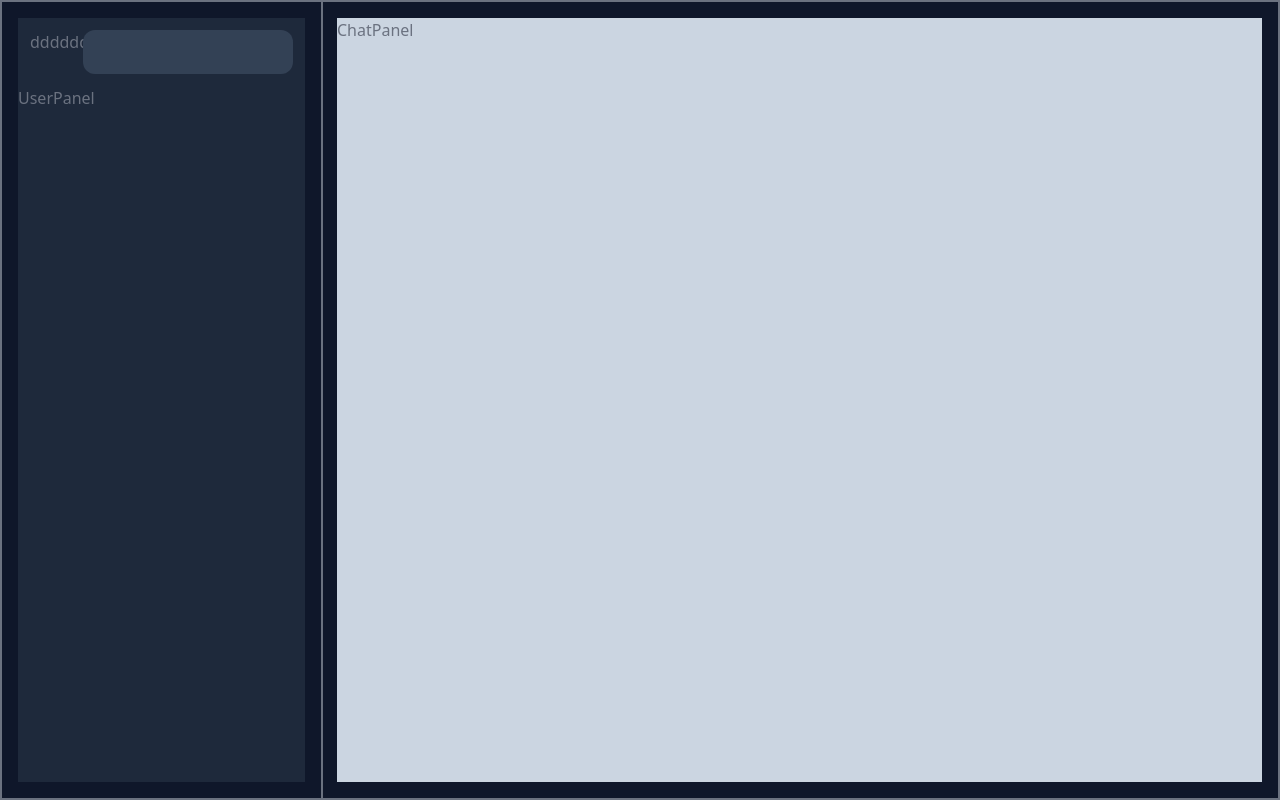
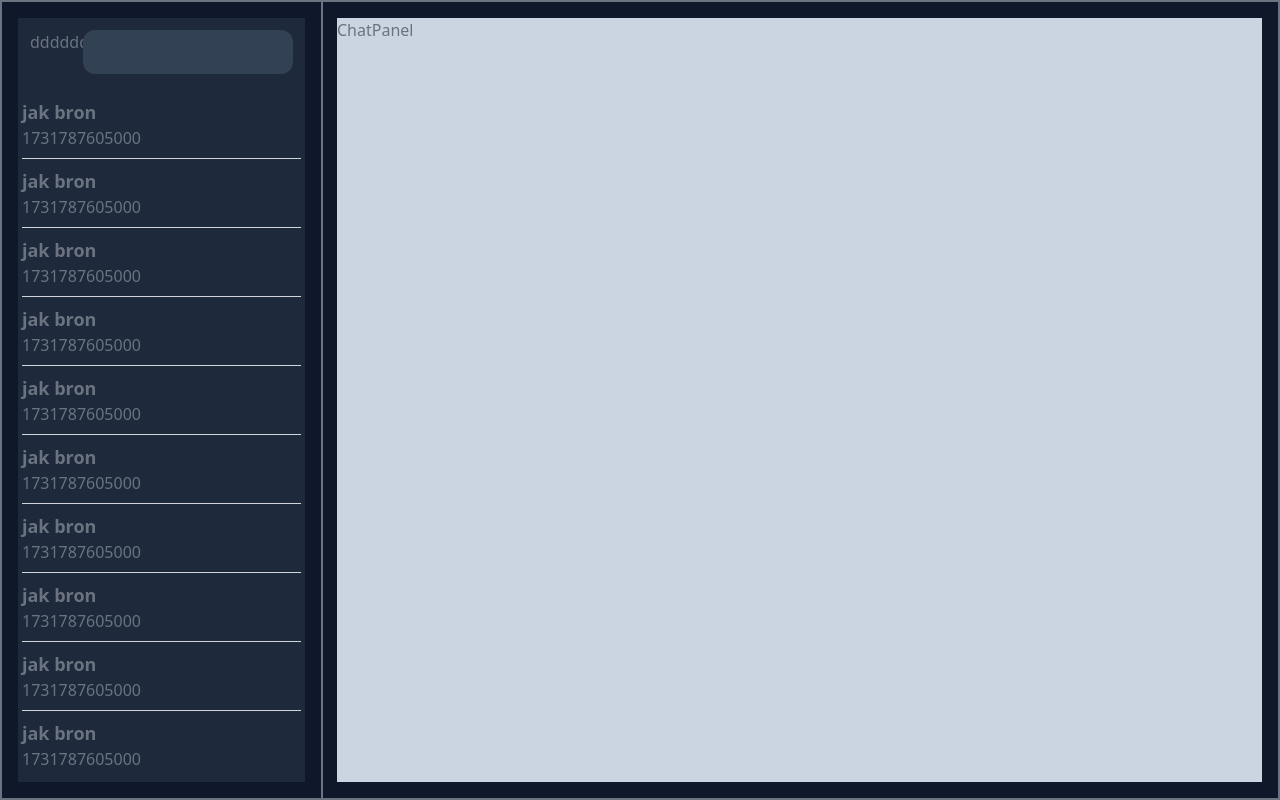
Before and after one commit to MendelCohen770/app-chat, a React (Vite) app in the folder client/: page /home in a window 1280 px wide. Built offline with nearby package versions, Linux system fonts and the light colour scheme.

Commit message:
add the contact to the component.

```diff
--- a/client/src/components/UserPanel.tsx
+++ b/client/src/components/UserPanel.tsx
@@ -1,6 +1,170 @@
-import React from "react";
+import React, { useState } from "react";
+
+const contact = [
+  {
+    icon: '',
+    username: 'jak bron',
+    lastMassage: '',
+    lastTime: new Date().getTime()
+  },
+  {
+    icon: '',
+    username: 'jak bron',
+    lastMassage: '',
+    lastTime: new Date().getTime()
+  },
+  {
+    icon: '',
+    username: 'jak bron',
+    lastMassage: '',
+    lastTime: new Date().getTime()
+  },
+  {
+    icon: '',
+    username: 'jak bron',
+    lastMassage: '',
+    lastTime: new Date().getTime()
+  },
+  {
+    icon: '',
+    username: 'jak bron',
+    lastMassage: '',
+    lastTime: new Date().getTime()
+  },
+  {
+    icon: '',
+    username: 'jak bron',
+    lastMassage: '',
+    lastTime: new Date().getTime()
+  },
+  {
+    icon: '',
+    username: 'jak bron',
+    lastMassage: '',
+    lastTime: new Date().getTime()
+  },
+  {
+    icon: '',
+    username: 'jak bron',
+    lastMassage: '',
+    lastTime: new Date().getTime()
+  },
+  {
+    icon: '',
+    username: 'jak bron',
+    lastMassage: '',
+    lastTime: new Date().getTime()
+  },
+  {
+    icon: '',
+    username: 'jak bron',
+    lastMassage: '',
+    lastTime: new Date().getTime()
+  },
+  {
+    icon: '',
+    username: 'jak bron',
+    lastMassage: '',
+    lastTime: new Date().getTime()
+  },
+  {
+    icon: '',
+    username: 'jak bron',
+    lastMassage: '',
+    lastTime: new Date().getTime()
+  },
+  {
+    icon: '',
+    username: 'jak bron',
+    lastMassage: '',
+    lastTime: new Date().getTime()
+  },
+  {
+    icon: '',
+    username: 'jak bron',
+    lastMassage: '',
+    lastTime: new Date().getTime()
+  },
+  {
+    icon: '',
+    username: 'jak bron',
+    lastMassage: '',
+    lastTime: new Date().getTime()
+  },
+  {
+    icon: '',
+    username: 'jak bron',
+    lastMassage: '',
+    lastTime: new Date().getTime()
+  },
+
+  {
+    icon: '',
+    username: 'jak bron',
+    lastMassage: '',
+    lastTime: new Date().getTime()
+  },
+  {
+    icon: '',
+    username: 'jak bron',
+    lastMassage: '',
+    lastTime: new Date().getTime()
+  },
+  {
+    icon: '',
+    username: 'jak bron',
+    lastMassage: '',
+    lastTime: new Date().getTime()
+  },
+  {
+    icon: '',
+    username: 'jak bron',
+    lastMassage: '',
+    lastTime: new Date().getTime()
+  },
+  {
+    icon: '',
+    username: 'jak bron',
+    lastMassage: '',
+    lastTime: new Date().getTime()
+  },
+  {
+    icon: '',
+    username: 'jak bron',
+    lastMassage: '',
+    lastTime: new Date().getTime()
+  },
+  {
+    icon: '',
+    username: 'jak bron',
+    lastMassage: '',
+    lastTime: new Date().getTime()
+  },
+  {
+    icon: '',
+    username: 'jak bron',
+    lastMassage: '',
+    lastTime: new Date().getTime()
+  },
+  {
+    icon: '',
+    username: 'jak bron',
+    lastMassage: '',
+    lastTime: new Date().getTime()
+  },
+  {
+    icon: '',
+    username: 'jak bron',
+    lastMassage: '',
+    lastTime: new Date().getTime()
+  },
+]
 
 const UserPanel = () => {
+  const [searchInput, setSearchInput] = useState('');
+
+
+
   return (
     <div className="bg-slate-800 w-full h-full float-start   ">
       <div className="flex justify-center items-start p-3">
@@ -15,7 +179,14 @@ const UserPanel = () => {
           />
         </div>
       </div>
-      UserPanel
+      <div className="p-1 max-h-[90%] overflow-y-auto">
+      {contact.map((c, index) => (
+        <div key={index} className="py-2 border-b border-gray-300">
+          <p className="text-lg font-semibold">{c.username}</p>
+          <p>{c.lastTime}</p>
+        </div>
+      ))}
+    </div>
     </div>
   );
 };
```
